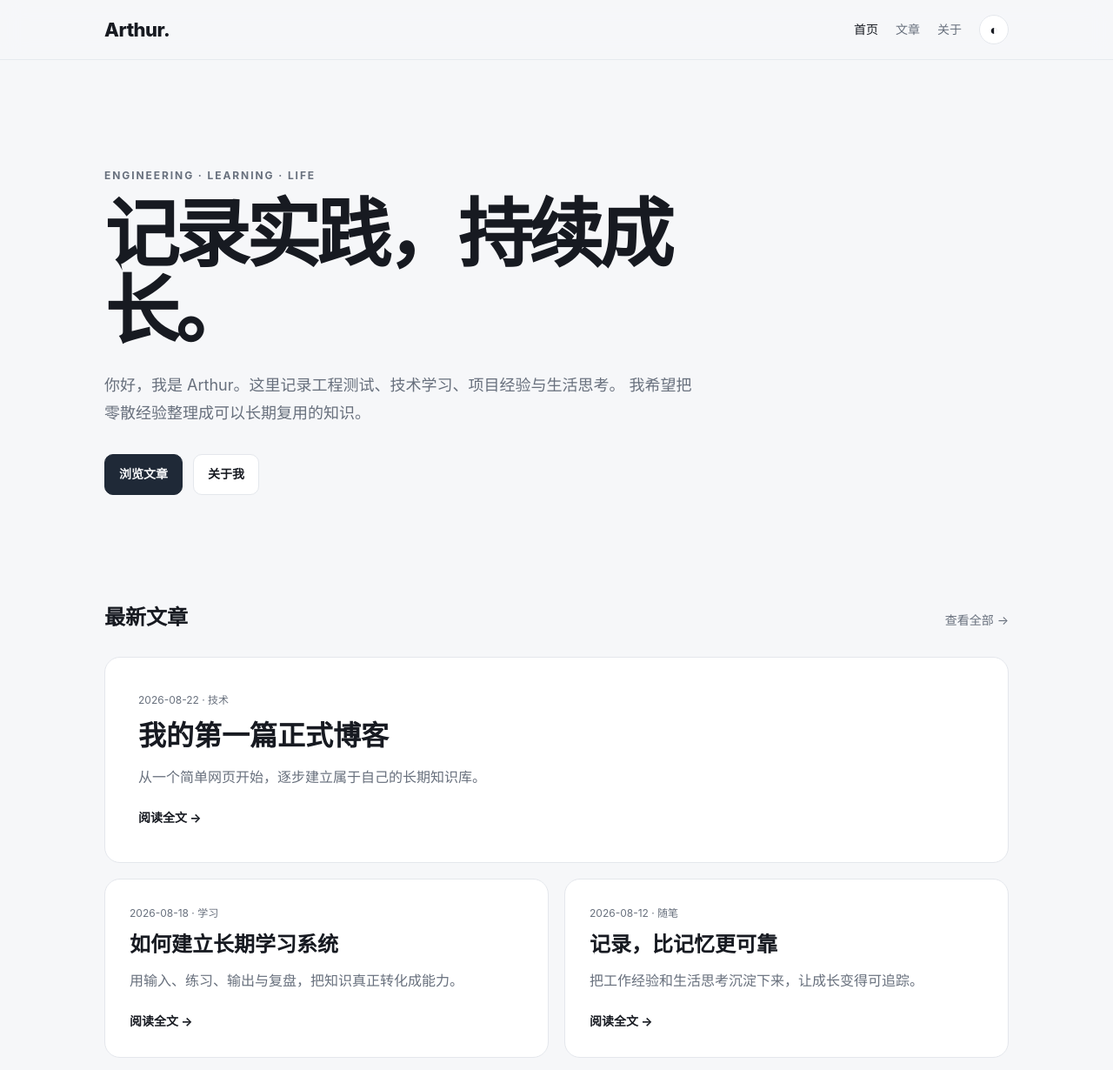
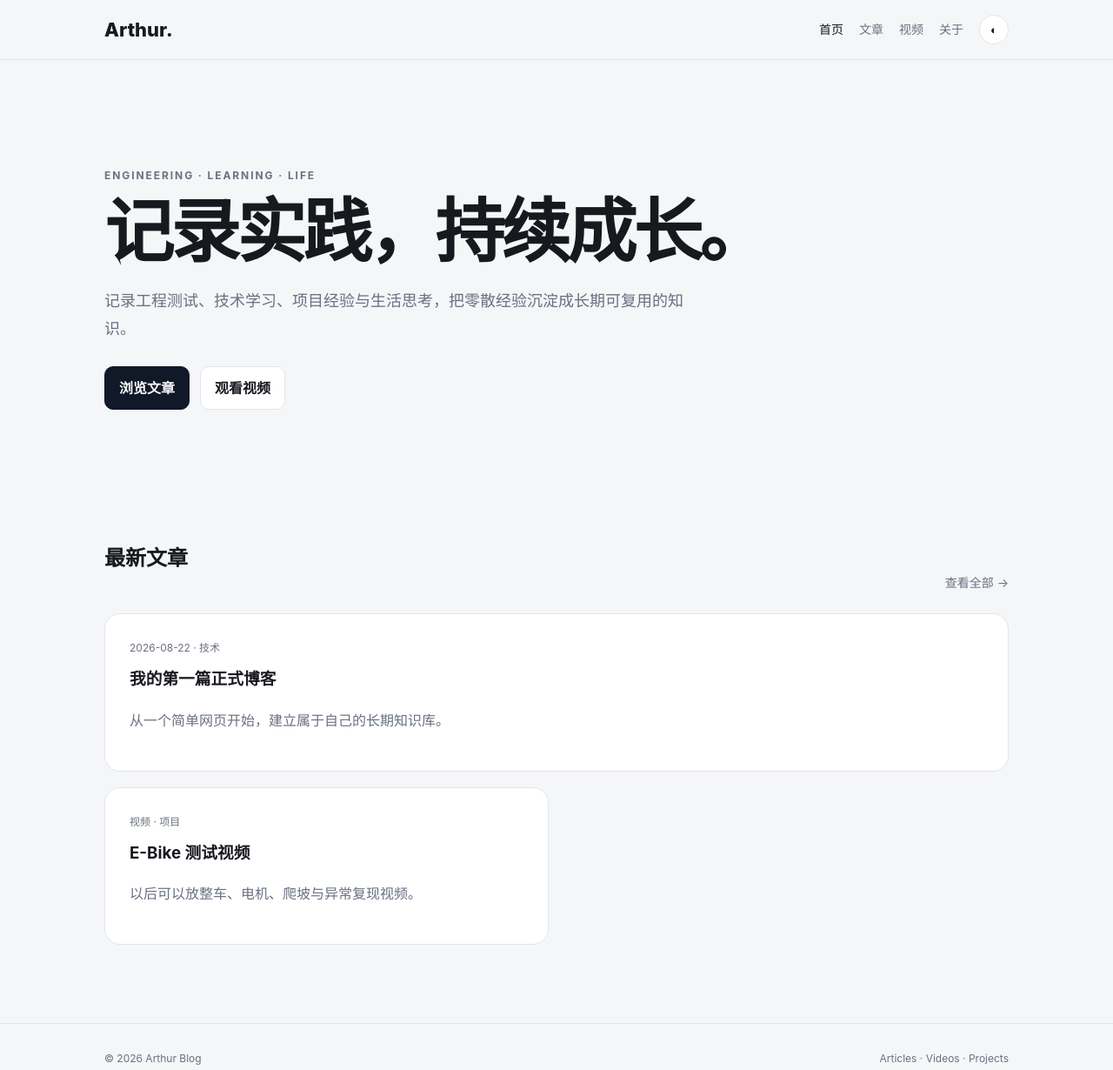
Before and after one commit to wshhj/wshhj.github.io, a plain HTML site: page index.html in a window 1280 px wide. Shown: the top 1230 px of the page at 87% size. Drawn offline with Linux system fonts and the light colour scheme.

Commit message:
Add files via upload
0.2V版本更新

```diff
--- a/assets/main.js
+++ b/assets/main.js
@@ -1,17 +1 @@
-(function () {
-  const root = document.documentElement;
-  const btn = document.getElementById("themeToggle");
-  const saved = localStorage.getItem("theme");
-  const preferredDark = window.matchMedia && window.matchMedia("(prefers-color-scheme: dark)").matches;
-  const initial = saved || (preferredDark ? "dark" : "light");
-
-  root.dataset.theme = initial;
-
-  if (btn) {
-    btn.addEventListener("click", function () {
-      const next = root.dataset.theme === "dark" ? "light" : "dark";
-      root.dataset.theme = next;
-      localStorage.setItem("theme", next);
-    });
-  }
-})();
+(function(){const r=document.documentElement,b=document.getElementById('themeToggle');const s=localStorage.getItem('theme');r.dataset.theme=s||(matchMedia('(prefers-color-scheme: dark)').matches?'dark':'light');if(b)b.onclick=()=>{const n=r.dataset.theme==='dark'?'light':'dark';r.dataset.theme=n;localStorage.setItem('theme',n)}})();
--- a/assets/style.css
+++ b/assets/style.css
@@ -1,169 +1,18 @@
-:root {
-  --bg: #f6f7f9;
-  --surface: #ffffff;
-  --text: #171a21;
-  --muted: #68707d;
-  --border: #e4e7ec;
-  --accent: #1f2937;
-  --shadow: 0 14px 38px rgba(15, 23, 42, .07);
-  --radius: 18px;
-}
 
-html[data-theme="dark"] {
-  --bg: #111318;
-  --surface: #191c22;
-  --text: #f0f2f5;
-  --muted: #a3aab5;
-  --border: #2a2f38;
-  --accent: #ffffff;
-  --shadow: 0 14px 38px rgba(0,0,0,.2);
-}
-
-* { box-sizing: border-box; }
-html { scroll-behavior: smooth; }
-body {
-  margin: 0;
-  font-family: Inter, -apple-system, BlinkMacSystemFont, "Segoe UI", "Microsoft YaHei", sans-serif;
-  color: var(--text);
-  background: var(--bg);
-  line-height: 1.75;
-}
-a { color: inherit; text-decoration: none; }
-button { font: inherit; }
-.container { width: min(100% - 40px, 1040px); margin: 0 auto; }
-
-.site-header {
-  position: sticky;
-  top: 0;
-  z-index: 20;
-  border-bottom: 1px solid color-mix(in srgb, var(--border) 84%, transparent);
-  backdrop-filter: blur(14px);
-  background: color-mix(in srgb, var(--bg) 85%, transparent);
-}
-.nav {
-  min-height: 68px;
-  display: flex;
-  align-items: center;
-  justify-content: space-between;
-}
-.brand { font-weight: 800; font-size: 22px; letter-spacing: -0.5px; }
-.nav nav { display: flex; align-items: center; gap: 20px; }
-.nav nav a { color: var(--muted); font-size: 14px; }
-.nav nav a:hover, .nav nav a.active { color: var(--text); }
-
-.theme-btn {
-  width: 34px;
-  height: 34px;
-  border: 1px solid var(--border);
-  border-radius: 50%;
-  color: var(--text);
-  background: var(--surface);
-  cursor: pointer;
-}
-
-.hero { padding: 110px 0 90px; }
-.eyebrow {
-  font-size: 12px;
-  letter-spacing: .16em;
-  font-weight: 700;
-  color: var(--muted);
-}
-.hero h1 {
-  max-width: 760px;
-  font-size: clamp(46px, 8vw, 86px);
-  line-height: 1.02;
-  letter-spacing: -0.055em;
-  margin: 14px 0 26px;
-}
-.intro, .page-lead {
-  max-width: 680px;
-  font-size: 18px;
-  color: var(--muted);
-}
-.hero-actions { display: flex; gap: 12px; margin-top: 32px; }
-.btn {
-  display: inline-flex;
-  padding: 10px 16px;
-  border: 1px solid var(--border);
-  border-radius: 10px;
-  background: var(--surface);
-  font-size: 14px;
-  font-weight: 600;
-}
-.btn.primary { background: var(--accent); color: var(--bg); border-color: var(--accent); }
-
-.section { padding: 30px 0 100px; }
-.section-head {
-  display: flex;
-  align-items: baseline;
-  justify-content: space-between;
-  margin-bottom: 24px;
-}
-.section-head h2 { margin: 0; font-size: 24px; }
-.section-head a { font-size: 14px; color: var(--muted); }
-
-.post-grid { display: grid; grid-template-columns: repeat(2, 1fr); gap: 18px; }
-.post-card {
-  border: 1px solid var(--border);
-  background: var(--surface);
-  padding: 28px;
-  border-radius: var(--radius);
-  transition: transform .2s ease, box-shadow .2s ease;
-}
-.post-card:hover { transform: translateY(-3px); box-shadow: var(--shadow); }
-.post-card.featured { grid-column: 1 / -1; padding: 38px; }
-.post-meta { font-size: 12px; color: var(--muted); margin-bottom: 10px; }
-.post-card h3 { margin: 0 0 12px; font-size: 24px; line-height: 1.3; }
-.post-card.featured h3 { font-size: 32px; }
-.post-card p { color: var(--muted); margin: 0 0 18px; }
-.read-more { font-size: 14px; font-weight: 700; }
-
-.page { min-height: calc(100vh - 140px); padding: 90px 0; }
-.page-title { font-size: clamp(42px, 6vw, 68px); margin: 10px 0 12px; letter-spacing: -0.04em; }
-.archive-list { margin-top: 54px; border-top: 1px solid var(--border); }
-.archive-item {
-  display: flex;
-  justify-content: space-between;
-  gap: 24px;
-  padding: 22px 0;
-  border-bottom: 1px solid var(--border);
-}
-.archive-item span { font-weight: 650; }
-.archive-item time { color: var(--muted); font-size: 14px; }
-
-.article-page { max-width: 760px; padding: 70px 0 100px; }
-.back { font-size: 14px; color: var(--muted); }
-.article-header { padding: 50px 0 36px; border-bottom: 1px solid var(--border); }
-.article-header h1 { font-size: clamp(38px, 6vw, 58px); line-height: 1.15; letter-spacing: -0.045em; margin: 10px 0 18px; }
-.article-header p { color: var(--muted); font-size: 18px; }
-.article-body { padding-top: 34px; font-size: 17px; }
-.article-body h2 { margin-top: 40px; }
-.article-body blockquote {
-  margin: 28px 0;
-  padding: 4px 0 4px 20px;
-  border-left: 3px solid var(--text);
-  color: var(--muted);
-}
-
-.site-footer { border-top: 1px solid var(--border); }
-.footer-inner {
-  min-height: 78px;
-  display: flex;
-  align-items: center;
-  justify-content: space-between;
-  color: var(--muted);
-  font-size: 12px;
-}
-
-@media (max-width: 700px) {
-  .container { width: min(100% - 28px, 1040px); }
-  .nav nav { gap: 13px; }
-  .nav nav a { font-size: 13px; }
-  .hero { padding: 76px 0 60px; }
-  .hero h1 { font-size: 48px; }
-  .post-grid { grid-template-columns: 1fr; }
-  .post-card.featured { grid-column: auto; padding: 28px; }
-  .post-card.featured h3 { font-size: 26px; }
-  .archive-item { align-items: flex-start; flex-direction: column; gap: 4px; }
-  .footer-inner { flex-direction: column; justify-content: center; gap: 2px; }
-}
+:root{--bg:#f5f6f8;--surface:#fff;--text:#17191f;--muted:#697180;--border:#e1e5ea;--accent:#111827;--radius:18px}
+html[data-theme="dark"]{--bg:#101217;--surface:#181b21;--text:#f3f4f6;--muted:#a0a7b2;--border:#2b3038;--accent:#fff}
+*{box-sizing:border-box}body{margin:0;background:var(--bg);color:var(--text);font-family:-apple-system,BlinkMacSystemFont,"Segoe UI","Microsoft YaHei",sans-serif;line-height:1.75}
+a{color:inherit;text-decoration:none}.container{width:min(100% - 40px,1040px);margin:auto}
+.site-header{position:sticky;top:0;z-index:20;background:color-mix(in srgb,var(--bg) 88%,transparent);backdrop-filter:blur(14px);border-bottom:1px solid var(--border)}
+.nav{min-height:68px;display:flex;align-items:center;justify-content:space-between}.brand{font-size:22px;font-weight:800}.nav nav{display:flex;gap:18px;align-items:center}.nav nav a{font-size:14px;color:var(--muted)}.nav nav a.active,.nav nav a:hover{color:var(--text)}
+.theme-btn{width:34px;height:34px;border:1px solid var(--border);border-radius:50%;background:var(--surface);color:var(--text);cursor:pointer}
+.hero{padding:110px 0 80px}.eyebrow{font-size:12px;letter-spacing:.16em;color:var(--muted);font-weight:700}.hero h1,.page-title{font-size:clamp(44px,7vw,80px);line-height:1.05;letter-spacing:-.05em;margin:12px 0 22px}.intro,.page-lead{max-width:700px;font-size:18px;color:var(--muted)}
+.btn{display:inline-flex;padding:10px 16px;border:1px solid var(--border);border-radius:10px;background:var(--surface);font-weight:600}.btn.primary{background:var(--accent);color:var(--bg);border-color:var(--accent)}.hero-actions{display:flex;gap:12px;margin-top:28px}
+.section,.page{padding:50px 0 90px}.section-head{display:flex;justify-content:space-between;align-items:end;margin-bottom:22px}.section-head a{font-size:14px;color:var(--muted)}
+.post-grid,.video-grid{display:grid;grid-template-columns:repeat(2,1fr);gap:18px}.post-card,.video-card{border:1px solid var(--border);background:var(--surface);border-radius:var(--radius);overflow:hidden}.post-card{padding:28px}.post-card.featured{grid-column:1/-1}.post-meta,.video-tag{font-size:12px;color:var(--muted)}.post-card h3,.video-info h2{margin:10px 0}.post-card p,.video-info p{color:var(--muted)}
+.video-placeholder{aspect-ratio:16/9;display:grid;place-items:center;text-align:center;background:linear-gradient(135deg,rgba(120,120,120,.14),rgba(120,120,120,.04));border-bottom:1px solid var(--border)}.video-placeholder p{color:var(--muted);font-size:13px}.video-info{padding:24px}
+.video-guide{margin-top:70px;max-width:800px}.video-guide pre{overflow:auto;padding:18px;border:1px solid var(--border);border-radius:14px;background:var(--surface)}.tip-box{margin-top:26px;padding:18px;border:1px solid var(--border);border-radius:14px;background:var(--surface);color:var(--muted)}
+.archive-list{margin-top:45px;border-top:1px solid var(--border)}.archive-item{display:flex;justify-content:space-between;padding:20px 0;border-bottom:1px solid var(--border)}.archive-item time{color:var(--muted);font-size:14px}
+.article-page{max-width:760px;padding:70px 0 90px}.back{font-size:14px;color:var(--muted)}.article-header{padding:44px 0 30px;border-bottom:1px solid var(--border)}.article-header h1{font-size:clamp(38px,6vw,58px);line-height:1.15}.article-header p{color:var(--muted);font-size:18px}.article-body{padding-top:30px;font-size:17px}.article-body h2{margin-top:38px}
+.site-footer{border-top:1px solid var(--border)}.footer-inner{min-height:78px;display:flex;justify-content:space-between;align-items:center;color:var(--muted);font-size:12px}
+@media(max-width:700px){.container{width:min(100% - 28px,1040px)}.nav nav{gap:12px}.nav nav a{font-size:13px}.hero{padding:75px 0 55px}.post-grid,.video-grid{grid-template-columns:1fr}.post-card.featured{grid-column:auto}.archive-item{flex-direction:column}.footer-inner{flex-direction:column;justify-content:center;gap:2px}}
--- a/index.html
+++ b/index.html
@@ -1,76 +1,12 @@
-<!DOCTYPE html>
-<html lang="zh-CN">
-<head>
-  <meta charset="UTF-8">
-  <meta name="viewport" content="width=device-width, initial-scale=1.0">
-  <meta name="description" content="Arthur 的个人博客，记录工程、学习与生活。">
-  <title>Arthur Blog</title>
-  <link rel="stylesheet" href="assets/style.css">
-  <script defer src="assets/main.js"></script>
-</head>
-<body>
-  <header class="site-header">
-    <div class="container nav">
-      <a class="brand" href="index.html">Arthur.</a>
-      <nav>
-        <a class="active" href="index.html">首页</a>
-        <a href="archive.html">文章</a>
-        <a href="about.html">关于</a>
-        <button id="themeToggle" class="theme-btn" aria-label="切换深色模式">◐</button>
-      </nav>
-    </div>
-  </header>
-
-  <main>
-    <section class="hero container">
-      <p class="eyebrow">ENGINEERING · LEARNING · LIFE</p>
-      <h1>记录实践，持续成长。</h1>
-      <p class="intro">
-        你好，我是 Arthur。这里记录工程测试、技术学习、项目经验与生活思考。
-        我希望把零散经验整理成可以长期复用的知识。
-      </p>
-      <div class="hero-actions">
-        <a class="btn primary" href="archive.html">浏览文章</a>
-        <a class="btn" href="about.html">关于我</a>
-      </div>
-    </section>
-
-    <section class="container section">
-      <div class="section-head">
-        <h2>最新文章</h2>
-        <a href="archive.html">查看全部 →</a>
-      </div>
-
-      <div class="post-grid">
-        <article class="post-card featured">
-          <div class="post-meta">2026-08-22 · 技术</div>
-          <h3><a href="posts/first-post.html">我的第一篇正式博客</a></h3>
-          <p>从一个简单网页开始，逐步建立属于自己的长期知识库。</p>
-          <a class="read-more" href="posts/first-post.html">阅读全文 →</a>
-        </article>
-
-        <article class="post-card">
-          <div class="post-meta">2026-08-18 · 学习</div>
-          <h3><a href="posts/learning-system.html">如何建立长期学习系统</a></h3>
-          <p>用输入、练习、输出与复盘，把知识真正转化成能力。</p>
-          <a class="read-more" href="posts/learning-system.html">阅读全文 →</a>
-        </article>
-
-        <article class="post-card">
-          <div class="post-meta">2026-08-12 · 随笔</div>
-          <h3><a href="posts/recording.html">记录，比记忆更可靠</a></h3>
-          <p>把工作经验和生活思考沉淀下来，让成长变得可追踪。</p>
-          <a class="read-more" href="posts/recording.html">阅读全文 →</a>
-        </article>
-      </div>
-    </section>
-  </main>
-
-  <footer class="site-footer">
-    <div class="container footer-inner">
-      <span>© 2026 Arthur Blog</span>
-      <span>Hosted on GitHub Pages</span>
-    </div>
-  </footer>
-</body>
-</html>
+<!doctype html><html lang="zh-CN"><head><meta charset="UTF-8"><meta name="viewport" content="width=device-width,initial-scale=1"><title>Arthur Blog</title><link rel="stylesheet" href="assets/style.css"><script defer src="assets/main.js"></script></head><body>
+<header class="site-header"><div class="container nav"><a class="brand" href="index.html">Arthur.</a><nav>
+<a class="active" href="index.html">首页</a>
+<a  href="archive.html">文章</a>
+<a  href="videos.html">视频</a>
+<a  href="about.html">关于</a>
+<button id="themeToggle" class="theme-btn" aria-label="切换深色模式">◐</button></nav></div></header>
+<main><section class="hero container"><p class="eyebrow">ENGINEERING · LEARNING · LIFE</p><h1>记录实践，持续成长。</h1><p class="intro">记录工程测试、技术学习、项目经验与生活思考，把零散经验沉淀成长期可复用的知识。</p><div class="hero-actions"><a class="btn primary" href="archive.html">浏览文章</a><a class="btn" href="videos.html">观看视频</a></div></section>
+<section class="container section"><div class="section-head"><h2>最新文章</h2><a href="archive.html">查看全部 →</a></div><div class="post-grid">
+<article class="post-card featured"><div class="post-meta">2026-08-22 · 技术</div><h3><a href="posts/first-post.html">我的第一篇正式博客</a></h3><p>从一个简单网页开始，建立属于自己的长期知识库。</p></article>
+<article class="post-card"><div class="post-meta">视频 · 项目</div><h3><a href="videos.html">E-Bike 测试视频</a></h3><p>以后可以放整车、电机、爬坡与异常复现视频。</p></article>
+</div></section></main><footer class="site-footer"><div class="container footer-inner"><span>© 2026 Arthur Blog</span><span>Articles · Videos · Projects</span></div></footer></body></html>
```
Also changed, not shown: 404.html (+1 -17 lines), about.html (+7 -47 lines), archive.html (+7 -48 lines), posts/first-post.html (+7 -49 lines), videos.html (added, +12 -0 lines), assets/videos/README.txt (added), 1 other file.
